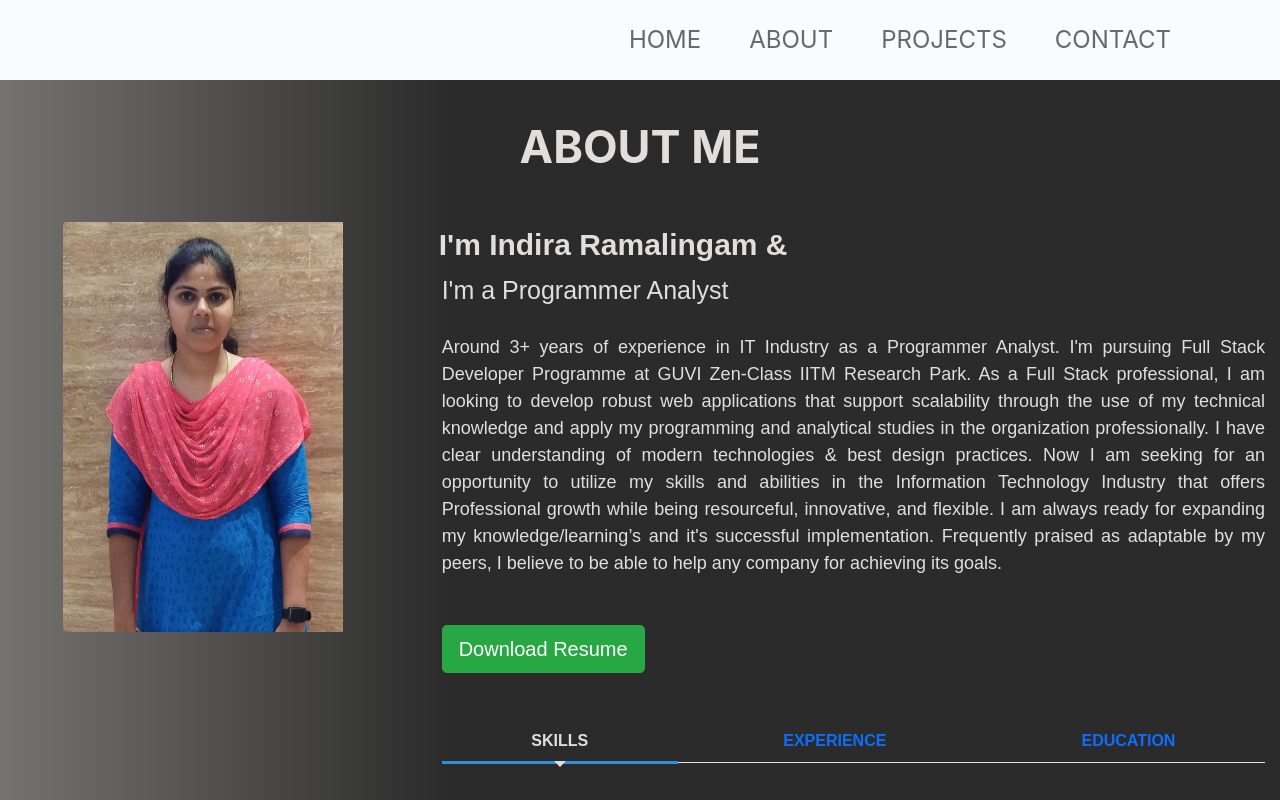
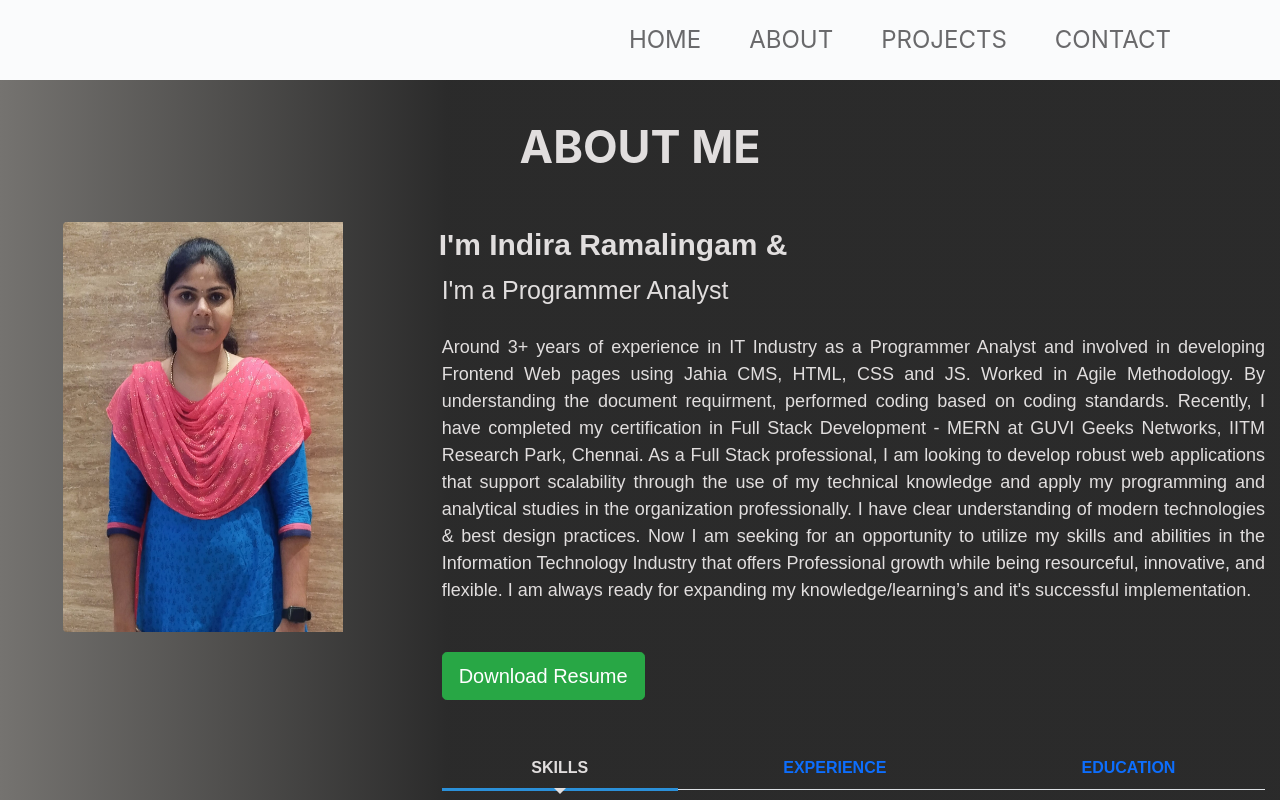
Before and after one commit to IndiraRamalingam/IndiraRamalingam_Portfolio, a React (Vite) app: page /about in a window 1280 px wide. Shown: the top 800 px of the page. Built offline with nearby package versions, Linux system fonts and the light colour scheme.

Commit message:
Update About.jsx

```diff
--- a/src/components/About.jsx
+++ b/src/components/About.jsx
@@ -48,7 +48,7 @@ function About() {
 
                 {/* Adding content in about page */}
                 <div className='mt-4' style={{fontFamily:'sans-serif Poppins', textAlign: 'justify',fontSize:'18px'}}>
-                <p>Around 3+ years of experience in IT Industry as a Programmer Analyst. I'm pursuing Full Stack Developer Programme at GUVI Zen-Class IITM Research Park. As a Full Stack professional, I am looking to develop robust web applications that support scalability through the use of my technical knowledge and apply my programming and analytical studies in the organization professionally. I have clear understanding of modern technologies & best design practices. Now I am seeking for an opportunity to utilize my skills and abilities in the Information Technology Industry that offers Professional growth while being resourceful, innovative, and flexible. I am always ready for expanding my knowledge/learning’s and it's successful implementation. Frequently praised as adaptable by my peers, I believe to be able to help any company for achieving its goals.</p>
+                <p>Around 3+ years of experience in IT Industry as a Programmer Analyst and involved in developing Frontend Web pages using Jahia CMS, HTML, CSS and JS. Worked in Agile Methodology. By understanding the document requirment, performed coding based on coding standards. Recently, I have completed my certification in Full Stack Development - MERN at GUVI Geeks Networks, IITM Research Park, Chennai. As a Full Stack professional, I am looking to develop robust web applications that support scalability through the use of my technical knowledge and apply my programming and analytical studies in the organization professionally. I have clear understanding of modern technologies & best design practices. Now I am seeking for an opportunity to utilize my skills and abilities in the Information Technology Industry that offers Professional growth while being resourceful, innovative, and flexible. I am always ready for expanding my knowledge/learning’s and it's successful implementation. </p>
                 </div>
 
                 {/* To Download Resume */}
```
